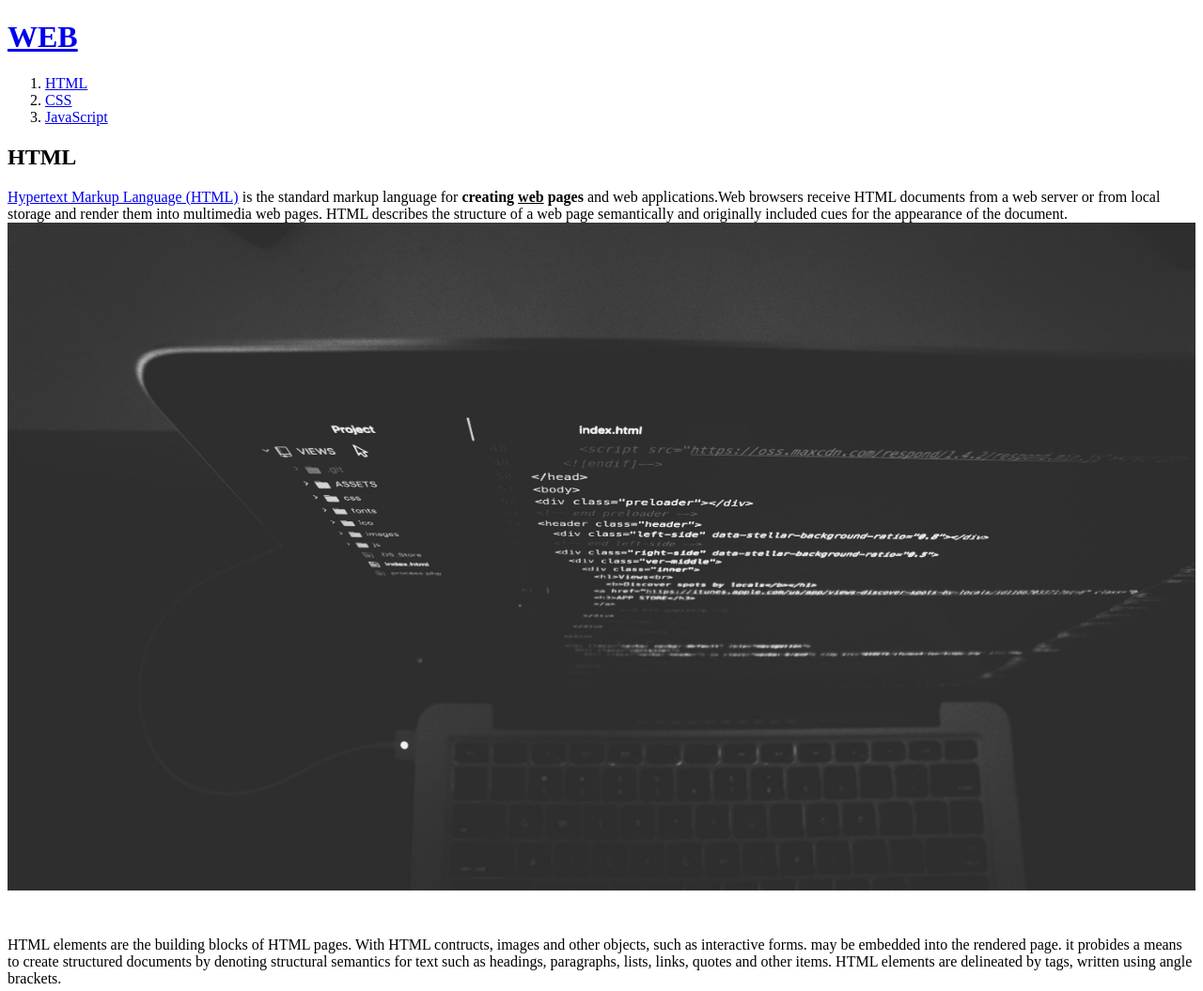
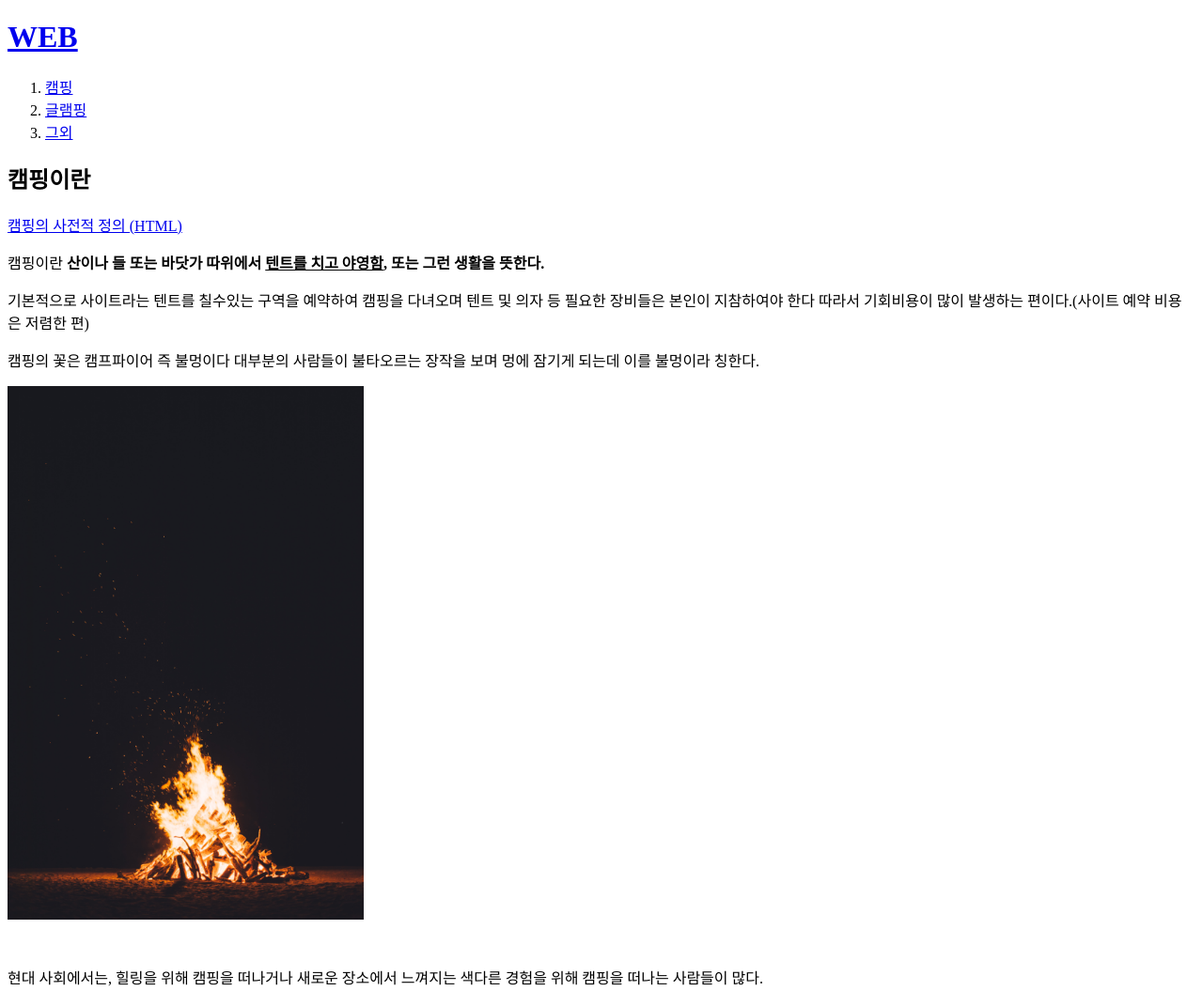
Before and after one commit to Ga5ri/My-First-Web-Site, a plain HTML site: page 1.html in a window 1280 px wide. Shown: the top 1055 px of the page at 94% size. Drawn offline with Linux system fonts and the light colour scheme.

Commit message:
웹사이트 수정

```diff
--- a/1.html
+++ b/1.html
@@ -7,13 +7,18 @@
 <body>
   <h1><a href="index.html">WEB</a></h1>
   <ol>
-  <li><a href="1.html">HTML</a></li>
-  <li><a href="2.html">CSS</a></li>
-  <li><a href="3.html">JavaScript</a></li>
+  <li><a href="1.html">캠핑</a></li>
+  <li><a href="2.html">글램핑</a></li>
+  <li><a href="3.html">그외</a></li>
 </ol>
-<h2>HTML</h2>
-<p><a href="https://www.w3.org/TR/2011/WD-html5-20110405/" taget="_blank" title="html5 speicification">Hypertext Markup Language (HTML)</a> is the standard markup language for <strong>creating <u>web</u> pages</strong> and web applications.Web browsers receive HTML documents from a web server or from local storage and render them into multimedia web pages. HTML describes the structure of a web page semantically and originally included cues for the appearance of the document.
-<img src="coding.jpg" width="100%">
-</p><p style="margin-top:45px;">HTML elements are the building blocks of HTML pages. With HTML contructs, images and other objects, such as interactive forms. may be embedded into the rendered page. it probides a means to create structured documents by denoting structural semantics for text such as headings, paragraphs, lists, links, quotes and other items. HTML elements are delineated by tags, written using angle brackets.</p>
+<h2>캠핑이란</h2>
+<p><a href="https://ko.dict.naver.com/#/entry/koko/2788f7a76f70444e975666098fd6ccca" taget="_blank" title="html5 speicification">캠핑의 사전적 정의 (HTML)</a> <p>캠핑이란 <strong>산이나 들 또는 바닷가 따위에서 <u>텐트를 치고 야영함</u>, 또는 그런 생활을 뜻한다.</strong></p>
+<p>기본적으로 사이트라는 텐트를 칠수있는 구역을 예약하여 캠핑을 다녀오며 텐트 및 의자 등 필요한 장비들은 본인이 지참하여야 한다 따라서 기회비용이 많이 발생하는 편이다.(사이트 예약 비용은 저렴한 편)</p>
+<p>캠핑의 꽃은 캠프파이어 즉 불멍이다
+대부분의 사람들이 불타오르는 장작을 보며 멍에 잠기게 되는데 이를 불멍이라 칭한다.</p>
+<img src="campfire.jpg" width="30%">
+</p><p style="margin-top:45px;">
+<p>현대 사회에서는,
+힐링을 위해 캠핑을 떠나거나 새로운 장소에서 느껴지는 색다른 경험을 위해 캠핑을 떠나는 사람들이 많다.</p> 단순히 집이 아닌 공간에서 야영하는것이 아닌, 새로운 장소에서 색다른 추억을 만드는 하루를 만드는 것이 캠핑이 된 셈이다.</p>
 </body>
 </html>
```
Also changed, not shown: 2.html (+6 -5 lines), 3.html (+11 -5 lines), index.html (+5 -5 lines), campfire.jpg (added).
